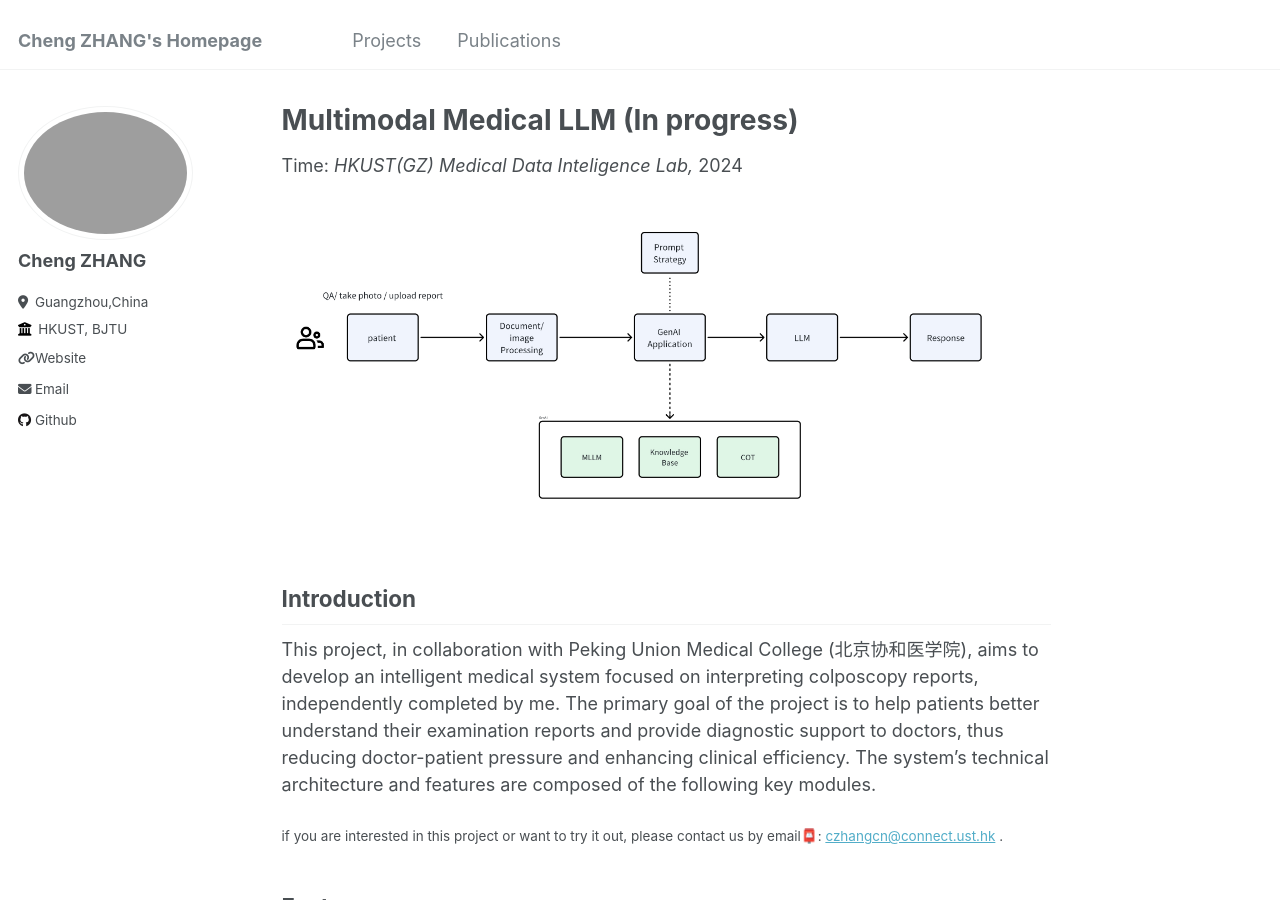
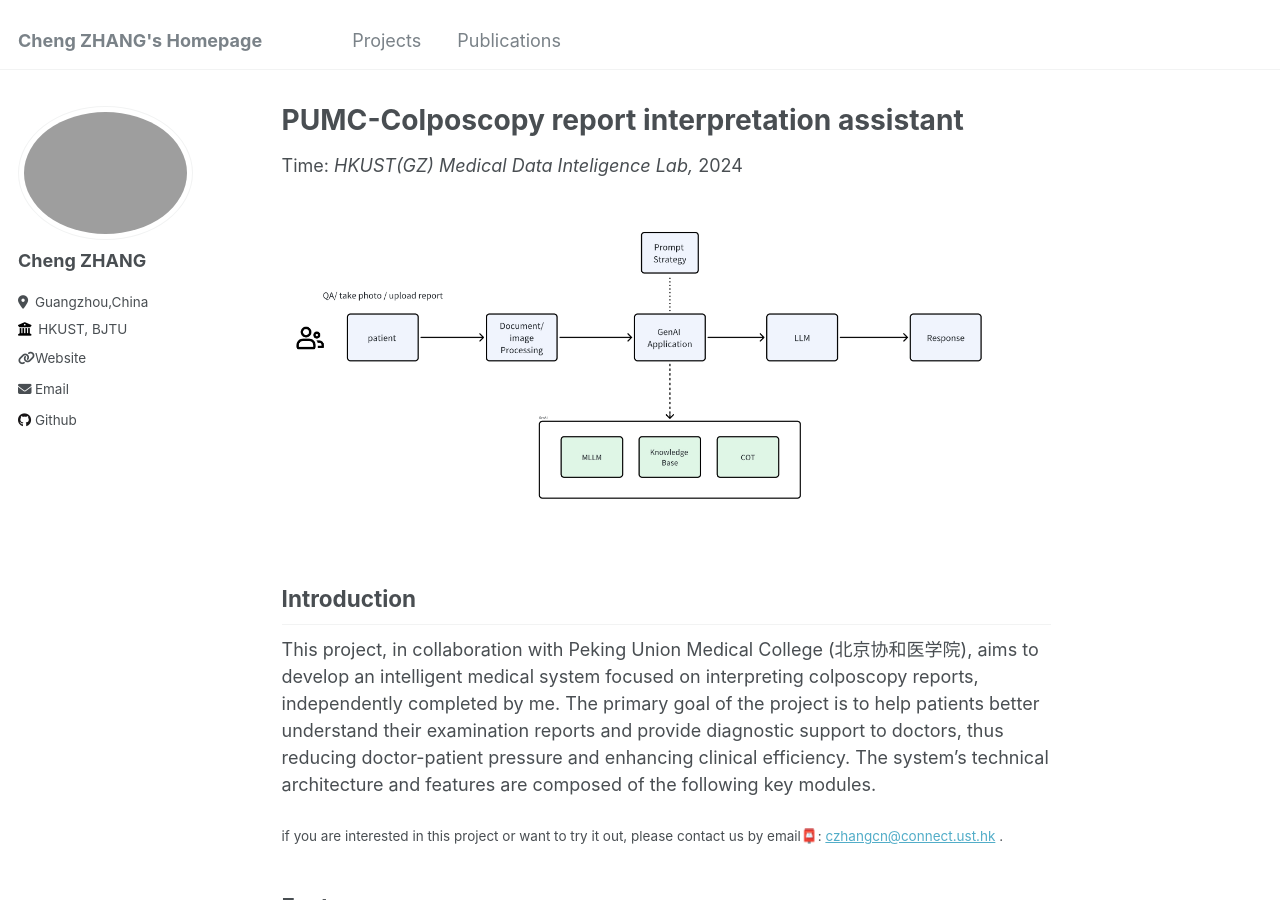
Before and after one commit to ZachcZhang/zachczhang.github.io, a Jekyll site: the page built from _projects/5-assistant.md, in a window 1280 px wide and 900 px high. Built offline with Jekyll 4.4.1, drawn with Linux system fonts in a browser that asks for light colours.

Commit message:
update information

```diff
--- a/_projects/5-assistant.md
+++ b/_projects/5-assistant.md
@@ -1,5 +1,5 @@
 ---
-title: "Multimodal Medical LLM (In progress)"
+title: "PUMC-Colposcopy report interpretation assistant"
 collection: projects
 type: "med-llm"
 permalink: /projects/assistant
```
